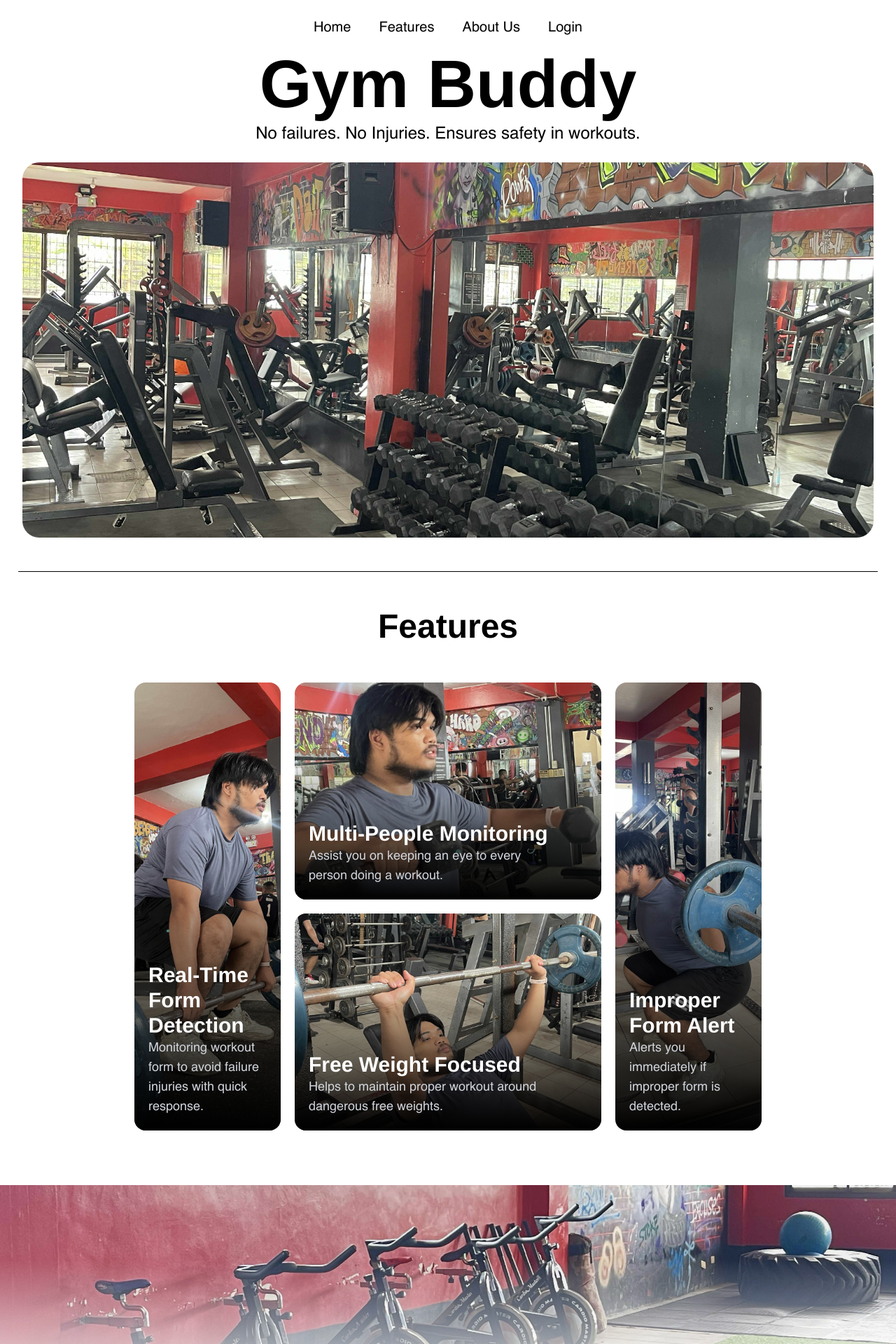
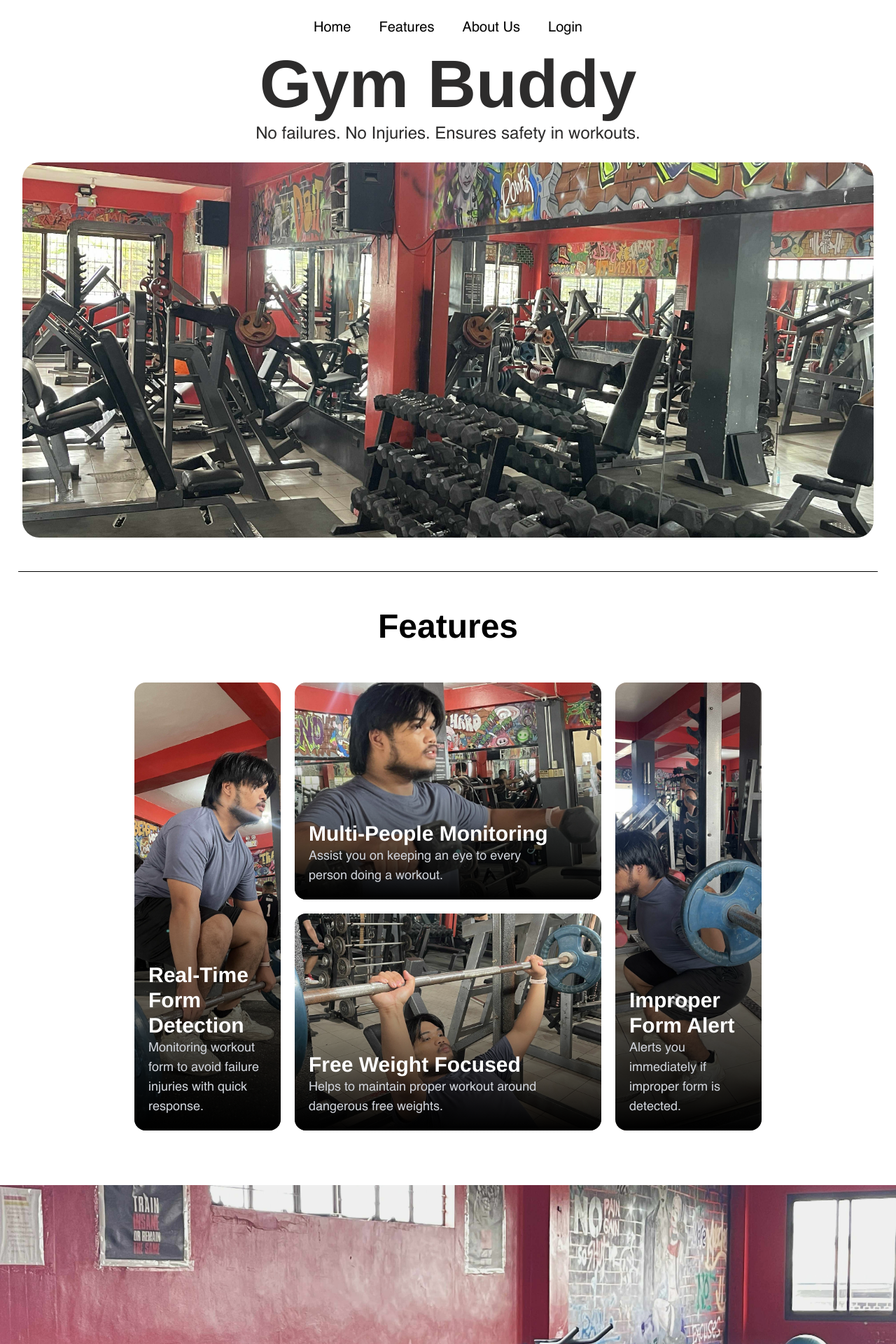
Before and after one commit to sooooodeen/2025-CP_GymBuddy, a Flask app: page / in a window 1280 px wide. Shown: the top 1920 px of the page at 70% size. Run offline with Flask 3, Linux system fonts and the light colour scheme.

Commit message:
Landing page and Login done

```diff
--- a/app.py
+++ b/app.py
@@ -6,5 +6,9 @@ app = Flask(__name__)
 def home():
     return render_template("index.html")
 
+@app.route('/login')
+def login():
+    return render_template("login.html")
+
 if __name__ == '__main__':
     app.run(debug=True)
--- a/static/dist/output.css
+++ b/static/dist/output.css
@@ -11,22 +11,20 @@
       "Segoe UI Emoji", "Segoe UI Symbol", "Noto Color Emoji";
     --font-mono: ui-monospace, SFMono-Regular, Menlo, Monaco, Consolas, "Liberation Mono",
       "Courier New", monospace;
-    --color-red-100: oklch(93.6% 0.032 17.717);
-    --color-red-200: oklch(88.5% 0.062 18.334);
-    --color-red-500: oklch(63.7% 0.237 25.331);
-    --color-red-600: oklch(57.7% 0.245 27.325);
-    --color-blue-500: oklch(62.3% 0.214 259.815);
-    --color-purple-500: oklch(62.7% 0.265 303.9);
-    --color-pink-500: oklch(65.6% 0.241 354.308);
-    --color-gray-50: oklch(98.5% 0.002 247.839);
     --color-gray-100: oklch(96.7% 0.003 264.542);
+    --color-gray-200: oklch(92.8% 0.006 264.531);
     --color-gray-300: oklch(87.2% 0.01 258.338);
     --color-gray-400: oklch(70.7% 0.022 261.325);
+    --color-gray-900: oklch(21% 0.034 264.665);
     --color-black: #000;
     --color-white: #fff;
     --spacing: 0.25rem;
+    --text-xs: 0.75rem;
+    --text-xs--line-height: calc(1 / 0.75);
     --text-sm: 0.875rem;
     --text-sm--line-height: calc(1.25 / 0.875);
+    --text-base: 1rem;
+    --text-base--line-height: calc(1.5 / 1);
     --text-lg: 1.125rem;
     --text-lg--line-height: calc(1.75 / 1.125);
     --text-xl: 1.25rem;
@@ -41,9 +39,21 @@
     --text-5xl--line-height: 1;
     --text-6xl: 3.75rem;
     --text-6xl--line-height: 1;
+    --text-7xl: 4.5rem;
+    --text-7xl--line-height: 1;
     --text-8xl: 6rem;
     --text-8xl--line-height: 1;
+    --font-weight-thin: 100;
+    --font-weight-extralight: 200;
+    --font-weight-light: 300;
+    --font-weight-normal: 400;
+    --font-weight-medium: 500;
+    --font-weight-semibold: 600;
     --font-weight-bold: 700;
+    --font-weight-extrabold: 800;
+    --font-weight-black: 900;
+    --radius-lg: 0.5rem;
+    --radius-xl: 0.75rem;
     --radius-2xl: 1rem;
     --radius-3xl: 1.5rem;
     --default-font-family: var(--font-sans);
@@ -395,6 +426,12 @@
   .gap-15 {
     gap: calc(var(--spacing) * 15);
   }
+  .self-start {
+    align-self: flex-start;
+  }
+  .overflow-x-hidden {
+    overflow-x: hidden;
+  }
   .rounded {
     border-radius: 0.25rem;
   }
@@ -518,24 +577,38 @@
     font-size: var(--text-xl);
     line-height: var(--tw-leading, var(--text-xl--line-height));
   }
+  .text-xs {
+    font-size: var(--text-xs);
+    line-height: var(--tw-leading, var(--text-xs--line-height));
+  }
+  .font-black {
+    --tw-font-weight: var(--font-weight-black);
+    font-weight: var(--font-weight-black);
+  }
   .font-bold {
     --tw-font-weight: var(--font-weight-bold);
     font-weight: var(--font-weight-bold);
   }
+  .font-medium {
+    --tw-font-weight: var(--font-weight-medium);
+    font-weight: var(--font-weight-medium);
+  }
+  .font-normal {
+    --tw-font-weight: var(--font-weight-normal);
+    font-weight: var(--font-weight-normal);
+  }
+  .font-semibold {
+    --tw-font-weight: var(--font-weight-semibold);
+    font-weight: var(--font-weight-semibold);
+  }
+  .text-\[\#2D2C2C\] {
+    color: #2D2C2C;
+  }
   .text-black {
     color: var(--color-black);
   }
-  .text-gray-50 {
-    color: var(--color-gray-50);
-  }
-  .text-gray-100 {
-    color: var(--color-gray-100);
-  }
   .text-gray-300 {
     color: var(--color-gray-300);
-  }
-  .text-gray-400 {
-    color: var(--color-gray-400);
   }
   .text-white {
     color: var(--color-white);
@@ -611,59 +702,6 @@
   inherits: false;
   initial-value: solid;
 }
-@property --tw-blur {
-  syntax: "*";
-  inherits: false;
-}
-@property --tw-brightness {
-  syntax: "*";
-  inherits: false;
-}
-@property --tw-contrast {
-  syntax: "*";
-  inherits: false;
-}
-@property --tw-grayscale {
-  syntax: "*";
-  inherits: false;
-}
-@property --tw-hue-rotate {
-  syntax: "*";
-  inherits: false;
-}
-@property --tw-invert {
-  syntax: "*";
-  inherits: false;
-}
-@property --tw-opacity {
-  syntax: "*";
-  inherits: false;
-}
-@property --tw-saturate {
-  syntax: "*";
-  inherits: false;
-}
-@property --tw-sepia {
-  syntax: "*";
-  inherits: false;
-}
-@property --tw-drop-shadow {
-  syntax: "*";
-  inherits: false;
-}
-@property --tw-drop-shadow-color {
-  syntax: "*";
-  inherits: false;
-}
-@property --tw-drop-shadow-alpha {
-  syntax: "<percentage>";
-  inherits: false;
-  initial-value: 100%;
-}
-@property --tw-drop-shadow-size {
-  syntax: "*";
-  inherits: false;
-}
 @layer properties {
   @supports ((-webkit-hyphens: none) and (not (margin-trim: inline))) or ((-moz-orient: inline) and (not (color:rgb(from red r g b)))) {
     *, ::before, ::after, ::backdrop {
@@ -679,19 +717,6 @@
       --tw-gradient-to-position: 100%;
       --tw-font-weight: initial;
       --tw-outline-style: solid;
-      --tw-blur: initial;
-      --tw-brightness: initial;
-      --tw-contrast: initial;
-      --tw-grayscale: initial;
-      --tw-hue-rotate: initial;
-      --tw-invert: initial;
-      --tw-opacity: initial;
-      --tw-saturate: initial;
-      --tw-sepia: initial;
-      --tw-drop-shadow: initial;
-      --tw-drop-shadow-color: initial;
-      --tw-drop-shadow-alpha: 100%;
-      --tw-drop-shadow-size: initial;
     }
   }
 }
--- a/templates/index.html
+++ b/templates/index.html
@@ -7,7 +7,7 @@
     <title>Gym Buddy</title>
     <link rel="stylesheet" href="{{url_for('static',filename='dist/output.css')}}">
 </head>
-<body>
+<body class="overflow-x-hidden">
     <!-- first section -->
     <div class="sec-one h-[100dvh] w-full grid grid-rows-[10%_15%_75%]">
         <div class="w-full flex justify-center h-full ">
@@ -15,12 +15,12 @@
                 <a class="" href="">Home</a>
                 <a href="">Features</a>
                 <a href="">About Us</a>
-                <a href="">Login</a>
+                <a href="{{ url_for('login') }}">Login</a>
             </div>
         </div>
         <div class="flex flex-col justify-center items-center gap-2">
-            <h1 class="font-Helvetica font-bold text-8xl">Gym Buddy</h1>
-            <h3 class="font-Helvetica text-2xl">No failures. No Injuries. Ensures safety in workouts.</h3>
+            <h1 class="font-Helvetica font-bold text-8xl text-[#2D2C2C]">Gym Buddy</h1>
+            <h3 class="font-Helvetica text-2xl text-[#2D2C2C]">No failures. No Injuries. Ensures safety in workouts.</h3>
          </div>
          <div class="p-8 h-full w-full">
             <div class="h-full w-full">
@@ -80,7 +80,7 @@
     </div>
     <!-- endofSecondsec -->
      <!-- Third section -->
-     <div class="wrapper h-[100dvh]">
+    <div class="wrapper h-[200dvh]">
         <div class="h-[40%] w-full relative">
             <img class="h-full w-full object-cover [object-position:45%_55%]" src="/static/src/images/ThirdSectionIMG1.jpg" alt="">
             <div class="absolute  bottom-0 left-0 w-full h-2/3 bg-gradient-to-t from-white to-transparent"></div>
@@ -103,6 +103,38 @@
             </div>
             <h1 class="text-4xl font-bold font-Helvetica">Train smart. Train confident. Train with GymBuddy.</h1>
         </div>
-     </div>
+    </div>
+    <div class="w-full h-[20dvh] bg-[#2D2C2C] items-center grid grid-cols-3 grid-rows-1 px-80">
+        <div class="text-white font-Helvetica ml-20">
+            <a href="">Home</a><br>
+            <a href="">Features</a><br>
+            <a href="">About Us</a><br>
+            <a href="{{ url_for('login') }}">Login</a>
+        </div>
+        <div class="flex flex-col justify-center items-center gap-2">
+            <button class="font-Helvetica bg-none cursor-pointer underline text-white">Back to top</button>
+            <p class="text-white font-Helvetica">GymBuddy All Rights Reserved 2025 ©</p>
+        </div>
+        <div class="flex flex-col justify-center ml-30">
+            <p class="text-white font-Helvetica">Follow Us</p>
+            <div class="flex gap-3">
+                <a href="">
+                    <svg xmlns="http://www.w3.org/2000/svg" width="24" height="24" fill="currentColor" class="bi bi-facebook text-white" viewBox="0 0 16 16">
+                        <path d="M16 8.049c0-4.446-3.582-8.05-8-8.05C3.58 0-.002 3.603-.002 8.05c0 4.017 2.926 7.347 6.75 7.951v-5.625h-2.03V8.05H6.75V6.275c0-2.017 1.195-3.131 3.022-3.131.876 0 1.791.157 1.791.157v1.98h-1.009c-.993 0-1.303.621-1.303 1.258v1.51h2.218l-.354 2.326H9.25V16c3.824-.604 6.75-3.934 6.75-7.951"/>
+                    </svg>
+                </a>
+                <a href="">
+                    <svg xmlns="http://www.w3.org/2000/svg" width="24" height="24" fill="currentColor" class="bi bi-instagram text-white" viewBox="0 0 16 16">
+                        <path d="M8 0C5.829 0 5.556.01 4.703.048 3.85.088 3.269.222 2.76.42a3.9 3.9 0 0 0-1.417.923A3.9 3.9 0 0 0 .42 2.76C.222 3.268.087 3.85.048 4.7.01 5.555 0 5.827 0 8.001c0 2.172.01 2.444.048 3.297.04.852.174 1.433.372 1.942.205.526.478.972.923 1.417.444.445.89.719 1.416.923.51.198 1.09.333 1.942.372C5.555 15.99 5.827 16 8 16s2.444-.01 3.298-.048c.851-.04 1.434-.174 1.943-.372a3.9 3.9 0 0 0 1.416-.923c.445-.445.718-.891.923-1.417.197-.509.332-1.09.372-1.942C15.99 10.445 16 10.173 16 8s-.01-2.445-.048-3.299c-.04-.851-.175-1.433-.372-1.941a3.9 3.9 0 0 0-.923-1.417A3.9 3.9 0 0 0 13.24.42c-.51-.198-1.092-.333-1.943-.372C10.443.01 10.172 0 7.998 0zm-.717 1.442h.718c2.136 0 2.389.007 3.232.046.78.035 1.204.166 1.486.275.373.145.64.319.92.599s.453.546.598.92c.11.281.24.705.275 1.485.039.843.047 1.096.047 3.231s-.008 2.389-.047 3.232c-.035.78-.166 1.203-.275 1.485a2.5 2.5 0 0 1-.599.919c-.28.28-.546.453-.92.598-.28.11-.704.24-1.485.276-.843.038-1.096.047-3.232.047s-2.39-.009-3.233-.047c-.78-.036-1.203-.166-1.485-.276a2.5 2.5 0 0 1-.92-.598 2.5 2.5 0 0 1-.6-.92c-.109-.281-.24-.705-.275-1.485-.038-.843-.046-1.096-.046-3.233s.008-2.388.046-3.231c.036-.78.166-1.204.276-1.486.145-.373.319-.64.599-.92s.546-.453.92-.598c.282-.11.705-.24 1.485-.276.738-.034 1.024-.044 2.515-.045zm4.988 1.328a.96.96 0 1 0 0 1.92.96.96 0 0 0 0-1.92m-4.27 1.122a4.109 4.109 0 1 0 0 8.217 4.109 4.109 0 0 0 0-8.217m0 1.441a2.667 2.667 0 1 1 0 5.334 2.667 2.667 0 0 1 0-5.334"/>
+                    </svg>
+                </a>
+                <a href="">
+                    <svg xmlns="http://www.w3.org/2000/svg" width="24" height="24" fill="currentColor" class="bi bi-twitter-x text-white" viewBox="0 0 16 16">
+                        <path d="M12.6.75h2.454l-5.36 6.142L16 15.25h-4.937l-3.867-5.07-4.425 5.07H.316l5.733-6.57L0 .75h5.063l3.495 4.633L12.601.75Zm-.86 13.028h1.36L4.323 2.145H2.865z"/>
+                    </svg>
+                </a>
+            </div>
+        </div>
+    </div>
 </body>
 </html>
```
Also changed, not shown: other parts of static/dist/output.css (+142 -81 lines), templates/login.html (+47 -0 lines), templates/login1.html (added, +11 -0 lines), static/src/images/loginIMG.jpg (added).
